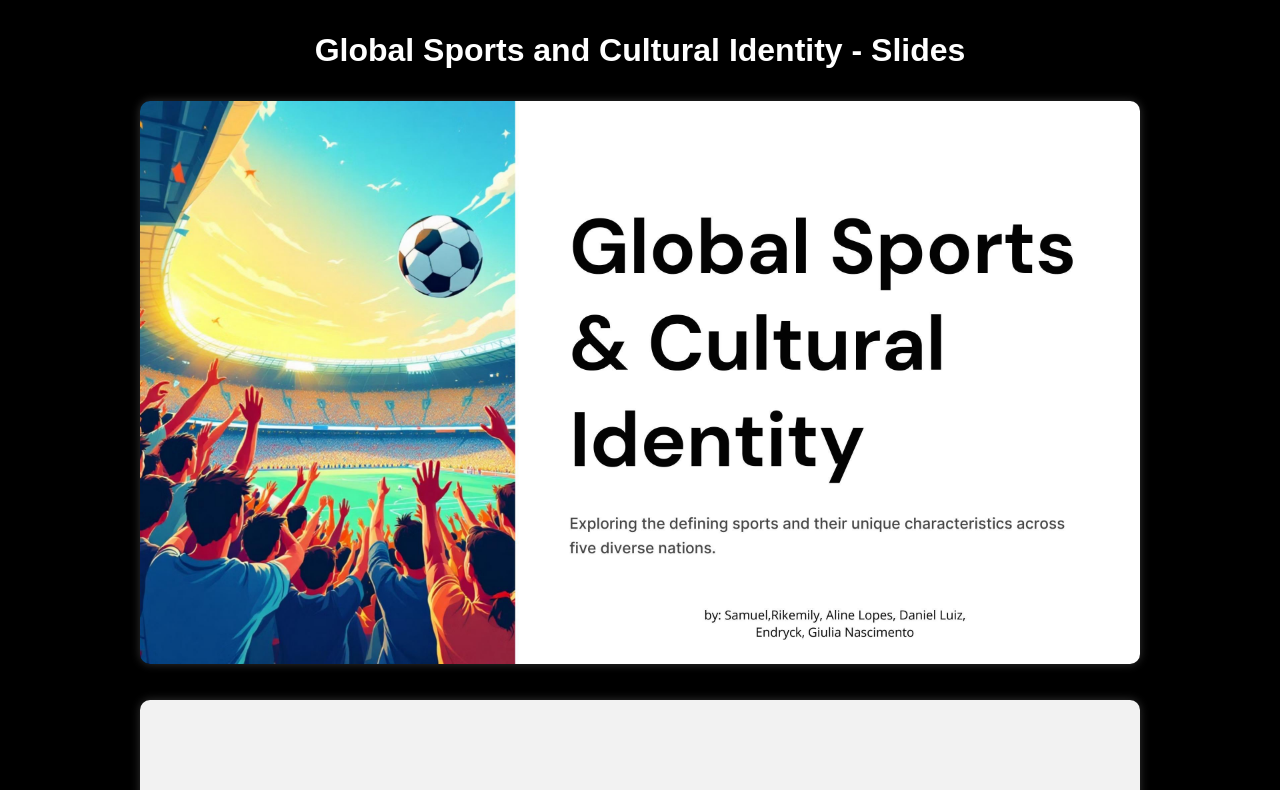
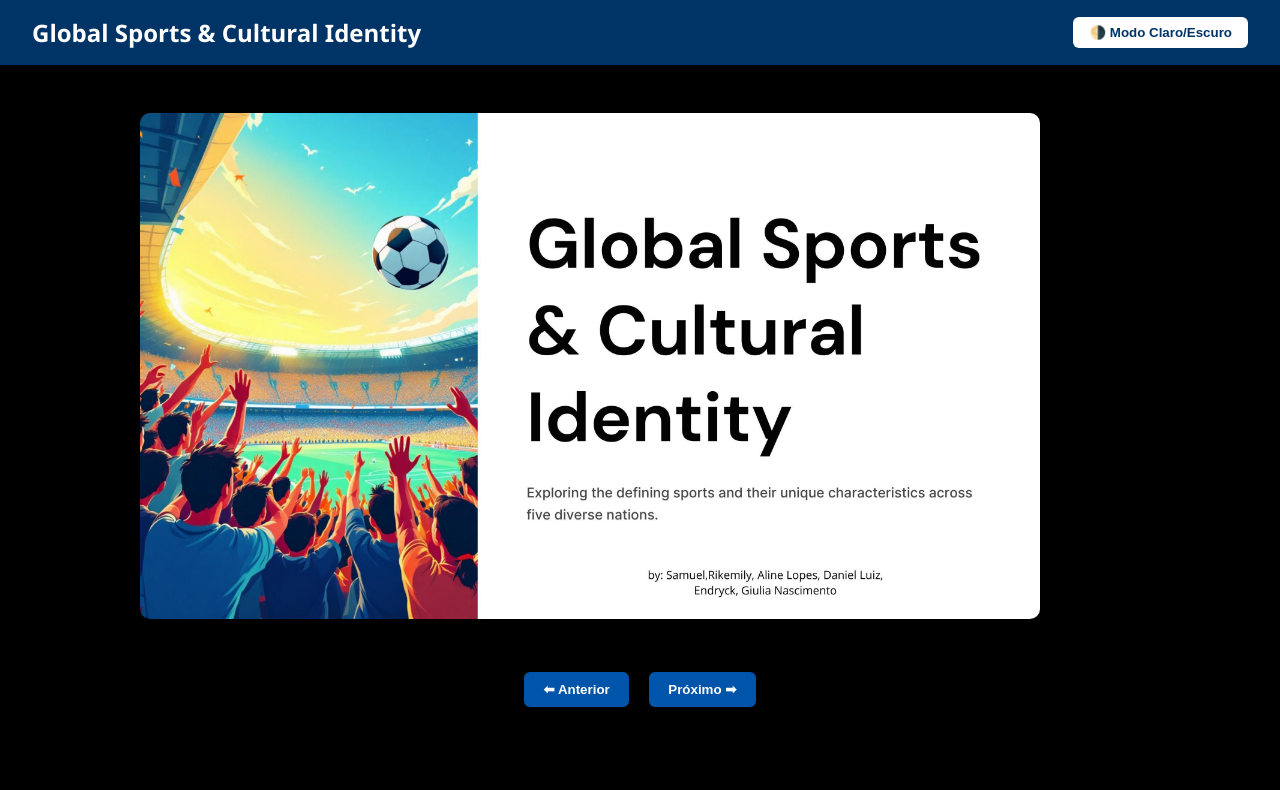
Before and after one commit to silvak1ing/exercicios, a plain HTML site: page index.html in a window 1280 px wide. Shown: the top 790 px of the page. Drawn offline with Linux system fonts and the light colour scheme.

Commit message:
Add files via upload

```diff
--- a/index.html
+++ b/index.html
@@ -5,36 +5,155 @@
   <meta name="viewport" content="width=device-width, initial-scale=1.0"/>
   <title>Global Sports and Cultural Identity</title>
   <style>
+    :root {
+      --bg-color: #000;
+      --text-color: white;
+    }
+
     body {
       margin: 0;
-      padding: 0;
-      background: #000;
-      font-family: sans-serif;
-      text-align: center;
+      background: var(--bg-color);
+      color: var(--text-color);
+      font-family: 'Segoe UI', sans-serif;
+      transition: background 0.3s, color 0.3s;
     }
+
+    header {
+      position: sticky;
+      top: 0;
+      background: #003366;
+      padding: 1rem 2rem;
+      display: flex;
+      justify-content: space-between;
+      align-items: center;
+      z-index: 1000;
+    }
+
+    header h1 {
+      color: white;
+      margin: 0;
+      font-size: 1.5rem;
+    }
+
+    header button {
+      background: white;
+      color: #003366;
+      border: none;
+      padding: 0.5rem 1rem;
+      border-radius: 6px;
+      cursor: pointer;
+      font-weight: bold;
+    }
+
+    .slides-container {
+      display: flex;
+      flex-direction: column;
+      align-items: center;
+      margin: 2rem auto;
+    }
+
     .slide {
       max-width: 100%;
-      margin: 2rem auto;
+      margin: 1rem auto;
+      transition: transform 0.3s ease, box-shadow 0.3s ease;
     }
+
     .slide img {
       width: 90%;
       max-width: 1000px;
-      box-shadow: 0 0 10px rgba(255, 255, 255, 0.2);
       border-radius: 10px;
+      box-shadow: 0 8px 20px rgba(0, 0, 0, 0.6);
+      transition: transform 0.3s ease, box-shadow 0.3s ease;
+      cursor: pointer;
+    }
+
+    .slide img:hover {
+      transform: scale(1.05);
+      box-shadow: 0 12px 30px rgba(255, 255, 255, 0.3);
+    }
+
+    .nav-buttons {
+      text-align: center;
+      margin-bottom: 3rem;
+    }
+
+    .nav-buttons button {
+      margin: 0 0.5rem;
+      padding: 0.6rem 1.2rem;
+      background: #0055aa;
+      color: white;
+      border: none;
+      border-radius: 6px;
+      font-weight: bold;
+      cursor: pointer;
+      transition: background 0.3s;
+    }
+
+    .nav-buttons button:hover {
+      background: #0077ff;
+    }
+
+    .hidden {
+      display: none;
     }
   </style>
 </head>
 <body>
 
-  <h1 style="color:white; margin-top:2rem;">Global Sports and Cultural Identity - Slides</h1>
+  <header>
+    <h1>Global Sports & Cultural Identity</h1>
+    <button onclick="toggleMode()">🌗 Modo Claro/Escuro</button>
+  </header>
 
-  <div class="slide"><img src="slide_1.jpg" alt="Slide 1"></div>
-  <div class="slide"><img src="slide_2.jpg" alt="Slide 2"></div>
-  <div class="slide"><img src="slide_3.jpg" alt="Slide 3"></div>
-  <div class="slide"><img src="slide_4.jpg" alt="Slide 4"></div>
-  <div class="slide"><img src="slide_5.jpg" alt="Slide 5"></div>
-  <div class="slide"><img src="slide_6.jpg" alt="Slide 6"></div>
-  <div class="slide"><img src="slide_7.jpg" alt="Slide 7"></div>
+  <div class="slides-container">
+    <div class="slide"><img src="slide_1.jpg" alt="Slide 1" class="show"></div>
+    <div class="slide hidden"><img src="slide_2.jpg" alt="Slide 2"></div>
+    <div class="slide hidden"><img src="slide_3.jpg" alt="Slide 3"></div>
+    <div class="slide hidden"><img src="slide_4.jpg" alt="Slide 4"></div>
+    <div class="slide hidden"><img src="slide_5.jpg" alt="Slide 5"></div>
+    <div class="slide hidden"><img src="slide_6.jpg" alt="Slide 6"></div>
+    <div class="slide hidden"><img src="slide_7.jpg" alt="Slide 7"></div>
+  </div>
+
+  <div class="nav-buttons">
+    <button onclick="prevSlide()">⬅ Anterior</button>
+    <button onclick="nextSlide()">Próximo ➡</button>
+  </div>
+
+  <script>
+    let current = 0;
+    const slides = document.querySelectorAll('.slide');
+
+    function showSlide(index) {
+      slides.forEach((slide, i) => {
+        slide.classList.toggle('hidden', i !== index);
+      });
+    }
+
+    function nextSlide() {
+      current = (current + 1) % slides.length;
+      showSlide(current);
+    }
+
+    function prevSlide() {
+      current = (current - 1 + slides.length) % slides.length;
+      showSlide(current);
+    }
+
+    function toggleMode() {
+      const root = document.documentElement;
+      if (root.style.getPropertyValue('--bg-color') === '#000') {
+        root.style.setProperty('--bg-color', '#f4f4f4');
+        root.style.setProperty('--text-color', '#222');
+      } else {
+        root.style.setProperty('--bg-color', '#000');
+        root.style.setProperty('--text-color', 'white');
+      }
+    }
+
+    // inicia com o primeiro slide
+    showSlide(current);
+  </script>
 
 </body>
 </html>
```
